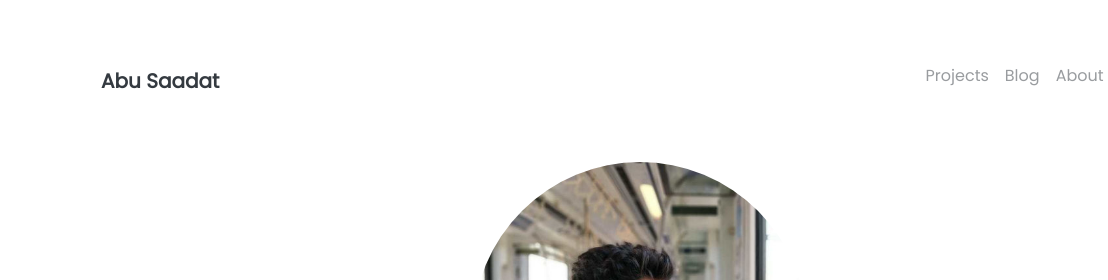
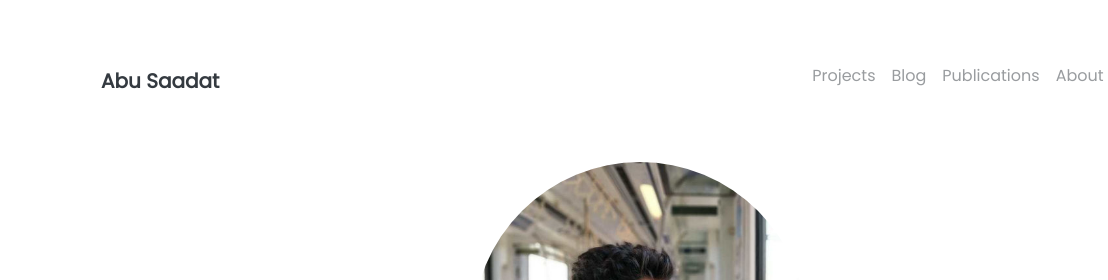
Before and after one commit to SAADAT-Abu/SAADAT-Abu.github.io, a plain HTML site: page index.html in a window 1280 px wide. Shown: the top 280 px of the page, 0-1108 px from the left. Drawn offline with nearby package versions, Linux system fonts and the light colour scheme.

Commit message:
Update index.html

```diff
--- a/index.html
+++ b/index.html
@@ -70,6 +70,8 @@
     <div class="navbar-nav ml-auto"><a class="nav-item nav-link " href="/projects/">Projects</a>
 
       <a class="nav-item nav-link " href="/blog/">Blog</a>
+
+      <a class="nav-item nav-link " href="/publications/">Publications</a>
 
       <a class="nav-item nav-link " href="/about/">About</a>
 
```
